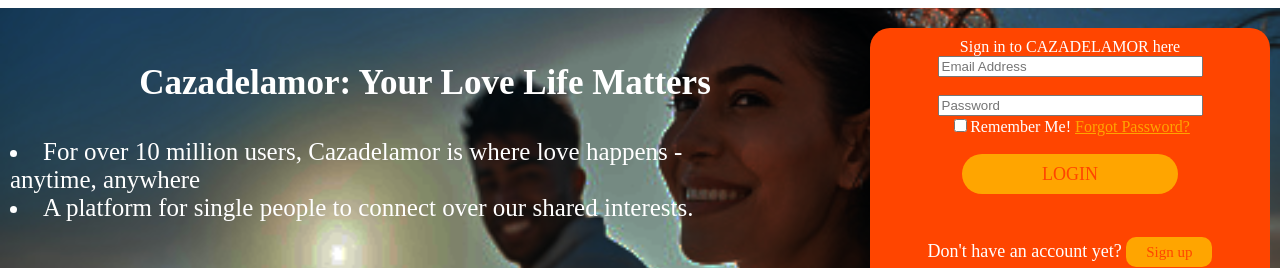
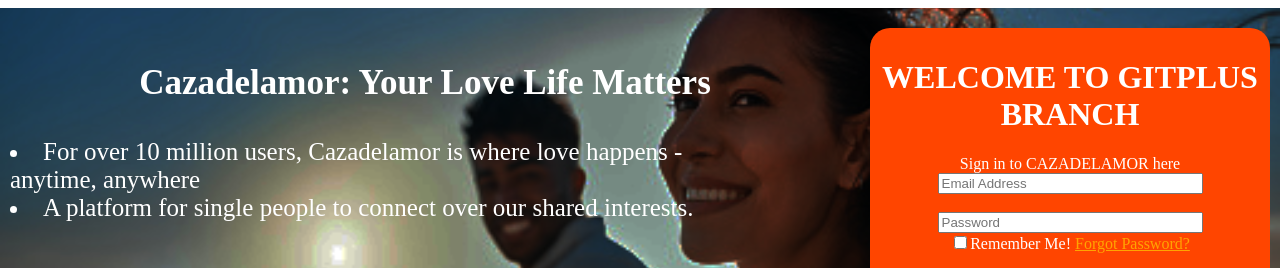
Before and after one commit to nii-a/test, a plain HTML site: page index.html in a window 1280 px wide. Shown: the part 77-345 px from the top of the page. Drawn offline with Linux system fonts and the light colour scheme.

Commit message:
Welcome message

```diff
--- a/index.html
+++ b/index.html
@@ -38,6 +38,7 @@
      </div>
      <div class="right-side">
       <div class="box">
+        <h1>WELCOME TO GITPLUS BRANCH</h1>
         <legend>Sign in to CAZADELAMOR here</legend>
         <input type="text" name="email" size="30" placeholder="Email Address" /><br /><br />
         <input type="password" name="password" required="required" size="30" placeholder="Password" /><br />
```
